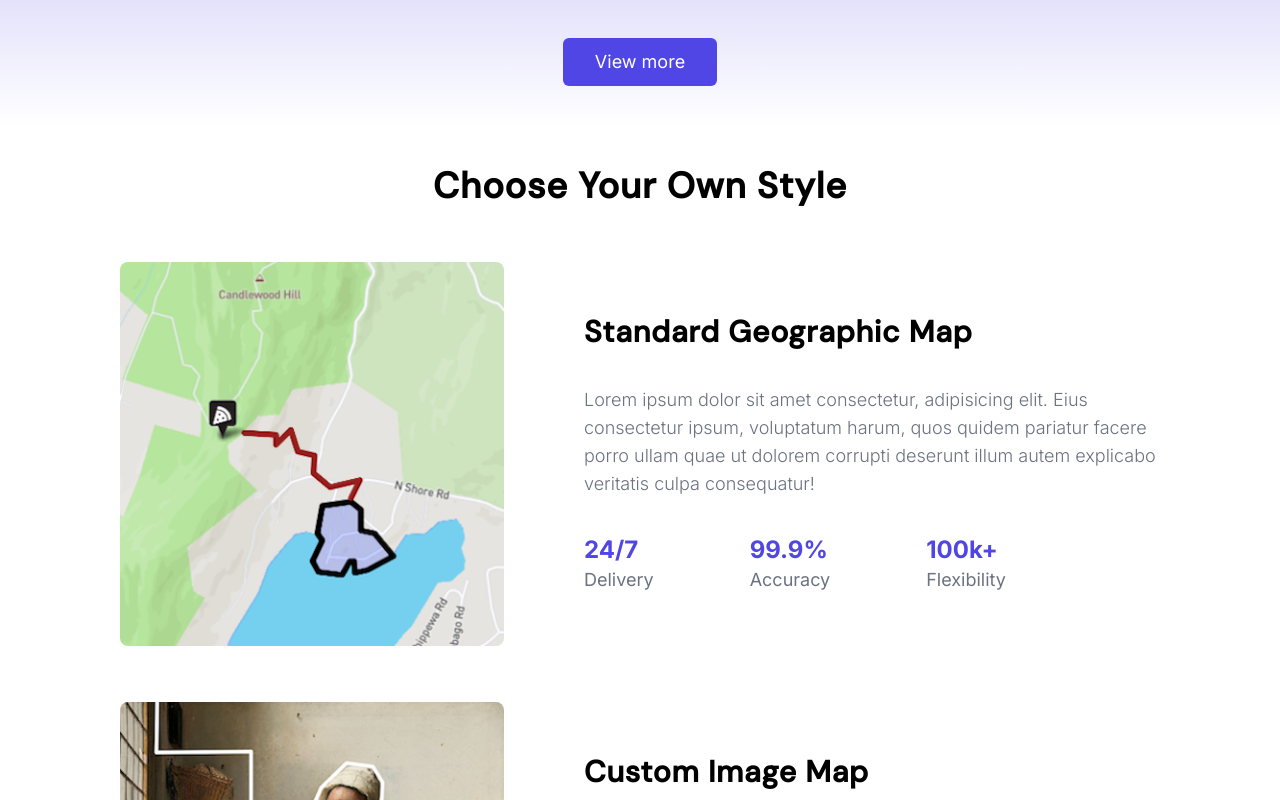
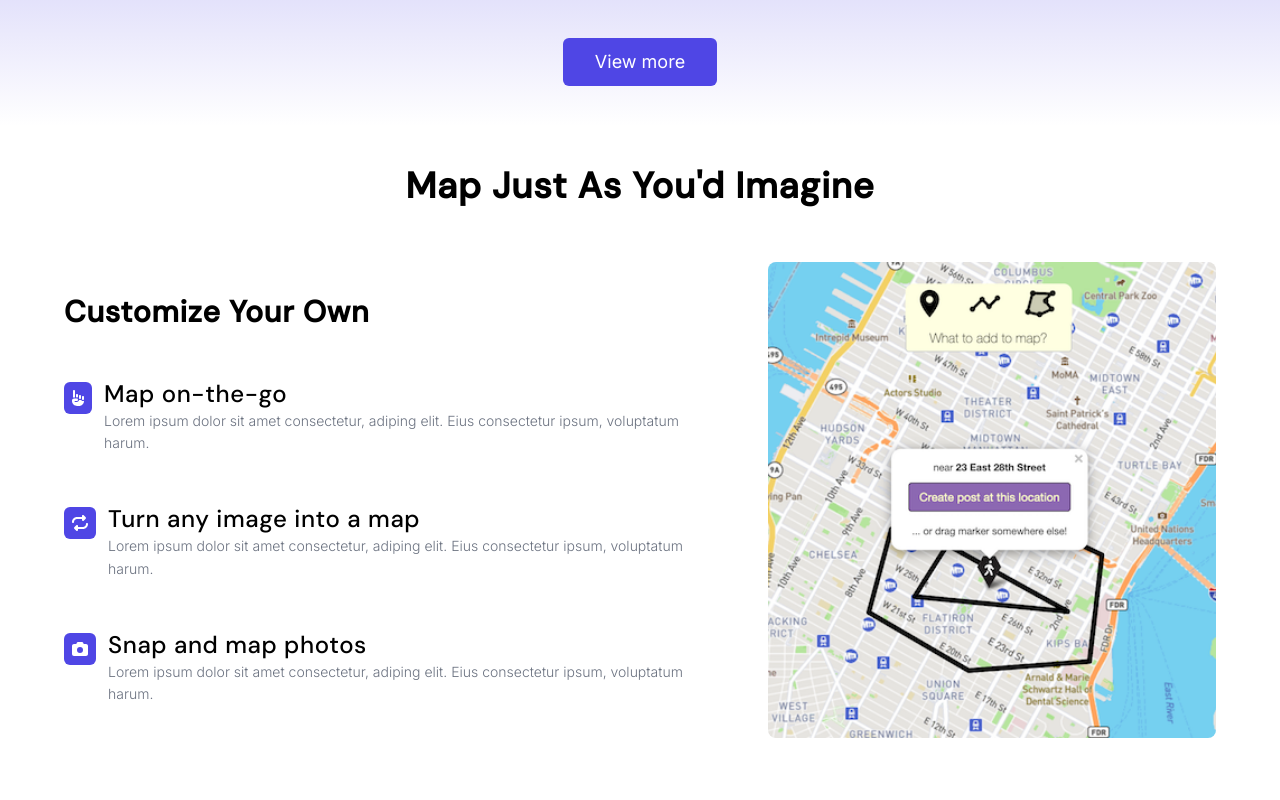
Before and after one commit to wikistreets/web-app, a Next.js app: page / in a window 1280 px wide. Shown: the part 1220-2020 px from the top of the page. Built offline with nearby package versions, Linux system fonts and the light colour scheme.

Commit message:
Create Features

```diff
--- a/src/app/page.tsx
+++ b/src/app/page.tsx
@@ -2,6 +2,7 @@
 
 import Hero from "@/components/Hero/Hero";
 import FeaturedMaps from "@/components/FeaturedMaps/FeaturedMaps";
+import Features from "@/components/Features/Features";
 import MapStyles from "@/components/MapStyles/MapStyles";
 import JoinCTA from "@/components/JoinCTA/JoinCTA";
 import GetInTouch from "@/components/GetInTouch/GetInTouch";
@@ -13,6 +14,7 @@ export default function Home() {
     <main>
       <Hero />
       <FeaturedMaps />
+      <Features />
       <MapStyles />
       <JoinCTA />
       <GetInTouch />
--- /dev/null
+++ b/src/components/Features/FeatureOne.tsx
@@ -0,0 +1,110 @@
+"use client";
+
+import Image from "next/image";
+import featureOne from "../../../public/media/feature-one.png";
+import { FontAwesomeIcon } from "@fortawesome/react-fontawesome";
+import {
+  faHandPointUp,
+  faRepeat,
+  faCamera,
+} from "@fortawesome/free-solid-svg-icons";
+
+const FeatureOne = () => {
+  return (
+    <section
+      className="flex flex-col sm:flex-row
+      justify-between items-center w-full
+      gap-5 sm:gap-8 md:gap-12 lg:gap-14 xl:gap-20"
+    >
+      <section
+        className="flex flex-col justify-center
+        gap-3 sm:gap-5 lg:gap-7 xl:gap-12 2xl:gap-20
+        max-w-lg xl:max-w-fit
+        items-center sm:items-start
+        "
+      >
+        <h3
+          className="font-dm-sans font-semibold tracking-wide
+          text-xl sm:text-lg md:text-xl lg:text-2xl xl:text-3xl"
+        >
+          Customize Your Own
+        </h3>
+        {/* Feature 1.A */}
+        <div className="flex justify-center items-start gap-3">
+          <FontAwesomeIcon
+            icon={faHandPointUp}
+            color="#fff"
+            className="p-2 bg-primary rounded-md mt-1"
+          />
+          <div className="flex flex-col justify-center items-start">
+            <h6 className="font-dm-sans tracking-wide text-sm sm:text-md md:text-lg lg:text-xl xl:text-2xl">
+              Map on-the-go
+            </h6>
+            <p
+              className="text-secondary font-light lg:leading-relaxed
+              text-xs sm:text-xs md:text-sm lg:text-md xl:text-md"
+            >
+              Lorem ipsum dolor sit amet consectetur, adiping elit. Eius
+              consectetur ipsum, voluptatum harum.
+            </p>
+          </div>
+        </div>
+        {/* Feature 1.B */}
+        <div className="flex justify-center items-start gap-3">
+          <FontAwesomeIcon
+            icon={faRepeat}
+            color="#fff"
+            className="p-2 bg-primary rounded-md mt-1"
+          />
+          <div className="flex flex-col justify-center items-start sm:w-full">
+            <h6
+              className="font-dm-sans tracking-wide
+              text-sm sm:text-md md:text-lg lg:text-xl xl:text-2xl"
+            >
+              Turn any image into a map
+            </h6>
+            <p
+              className="text-secondary font-light lg:leading-relaxed
+              text-xs sm:text-xs md:text-sm lg:text-md xl:text-md"
+            >
+              Lorem ipsum dolor sit amet consectetur, adiping elit. Eius
+              consectetur ipsum, voluptatum harum.
+            </p>
+          </div>
+        </div>
+        {/* Feature 1.C */}
+        <div className="flex justify-center items-start gap-3">
+          <FontAwesomeIcon
+            icon={faCamera}
+            color="#fff"
+            className="p-2 bg-primary rounded-md mt-1"
+          />
+          <div className="flex flex-col justify-center items-start">
+            <h6
+              className="font-dm-sans tracking-wide
+              text-sm sm:text-md md:text-lg lg:text-xl xl:text-2xl"
+            >
+              Snap and map photos
+            </h6>
+            <p
+              className="text-secondary font-light lg:leading-relaxed
+              text-xs sm:text-xs md:text-sm lg:text-md xl:text-md"
+            >
+              Lorem ipsum dolor sit amet consectetur, adiping elit. Eius
+              consectetur ipsum, voluptatum harum.
+            </p>
+          </div>
+        </div>
+      </section>
+
+      <Image
+        src={featureOne}
+        alt="Customize Your Own"
+        className="rounded-lg object-cover
+        w-full lg:max-w-sm xl:max-w-md 2xl:max-w-xl"
+      />
+    </section>
+  );
+};
+
+export default FeatureOne;
--- /dev/null
+++ b/src/components/Features/FeatureTwo.tsx
@@ -0,0 +1,7 @@
+type Props = {};
+
+const FeatureTwo = (props: Props) => {
+  return <div>FeatureTwo</div>;
+};
+
+export default FeatureTwo;
--- /dev/null
+++ b/src/components/Features/Features.tsx
@@ -0,0 +1,19 @@
+import FeatureOne from "./FeatureOne";
+
+const Features = () => {
+  return (
+    <section
+      className="w-screen flex flex-col justify-center items-center
+      gap-8 sm:gap-8 md:gap-10 lg:gap-12 xl:gap-14 2xl:gap-16
+      px-4 sm:px-6 md:px-10 lg:px-14 xl:px-16
+      py-8 sm:py-10"
+    >
+      <h2 className="text-center font-dm-sans tracking-wide md:text-2xl lg:text-3xl xl:text-4xl">
+        Map Just As You'd Imagine
+      </h2>
+      <FeatureOne />
+    </section>
+  );
+};
+
+export default Features;
```
